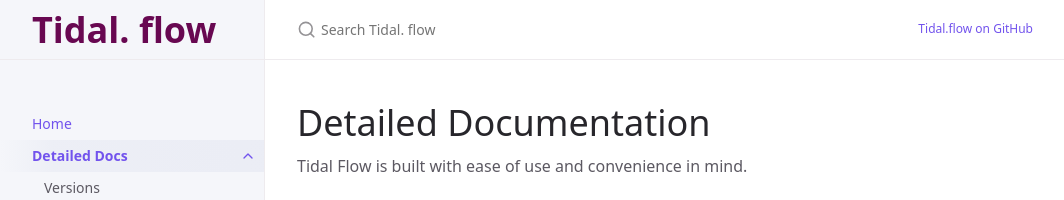
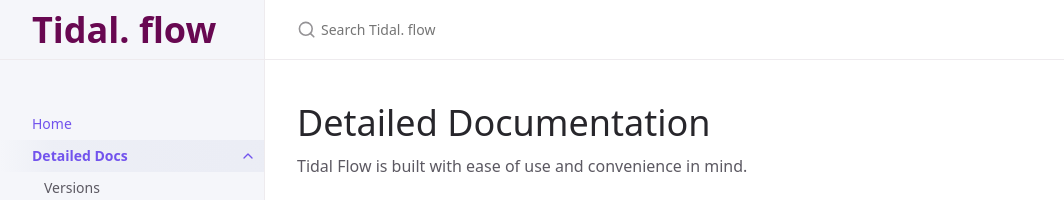
Before and after one commit to tidal-code/flow.docs, a Jekyll site: the page built from docs/detailed-docs/detailed-docs.md, in a window 1280 px wide and 900 px high. Shown: the top 200 px of the window, without its empty margins (107-1171 px from the left). Built offline with Jekyll 4.4.1, drawn with Linux system fonts in a browser that asks for light colours.

Commit message:
change for testing

```diff
--- a/_config.yml
+++ b/_config.yml
@@ -19,7 +19,7 @@ title: Tidal. flow
 description: Java based Fluent Assertion Library
 # baseurl: ""
 # baseurl: "flow.docs" # the subpath of the site. This should be uncommented and previous line should be commented while pushing to github repo.
-url: "https://flow.tidalcode.dev" # the base hostname & protocol for your site, e.g. http://example.com
+url: "https://flow.tidalcode.dev" #the base hostname & protocol for your site, e.g. http://example.com
 
 permalink: pretty
 exclude: ["node_modules/", "*.gemspec", "*.gem", "Gemfile", "Gemfile.lock", "package.json", "package-lock.json",  "script/", "LICENSE.txt", "lib/", "bin/", "README.md", "Rakefile"
@@ -67,8 +67,8 @@ heading_anchors: true
 
 # Aux links for the upper right navigation
 aux_links:
-  "Tidal.flow on GitHub":
-    - "//github.com/tidal-code/flow"
+#   "Tidal.flow on GitHub":
+#     - "//github.com/tidal-code/flow"
 
 # Makes Aux links open in a new tab. Default is false
 aux_links_new_tab: false
```
